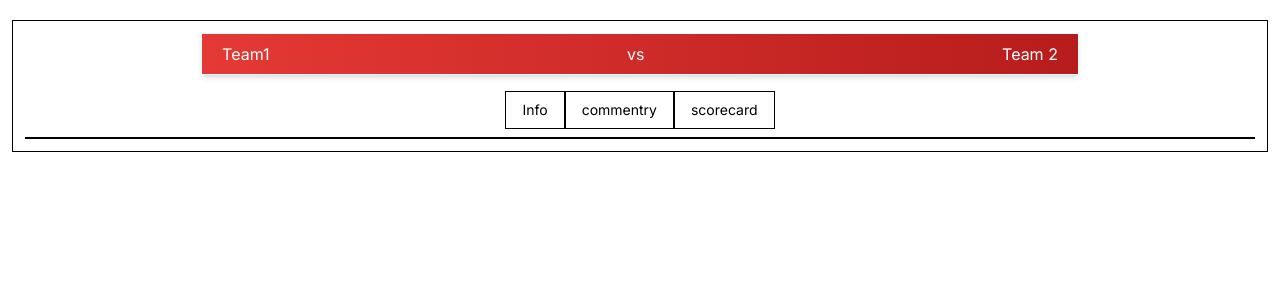
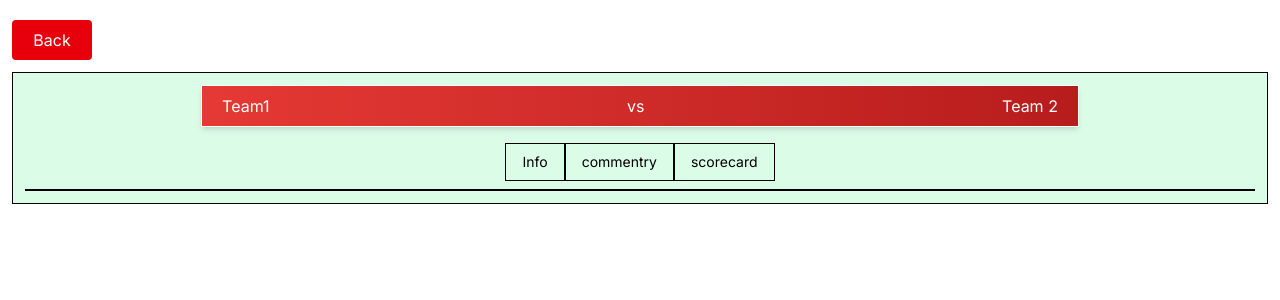
Before and after one commit to ASHISHPUNDIR12/CricketScoreTracker, a React (Vite) app in the folder frontend/: page /match/1 in a window 1280 px wide. Shown: the top 300 px of the page. Built offline with nearby package versions, Linux system fonts and the light colour scheme.

Commit message:
updated Detailed card

```diff
--- a/frontend/src/components/DetailedScoreCard.tsx
+++ b/frontend/src/components/DetailedScoreCard.tsx
@@ -1,14 +1,20 @@
 import { useState } from "react";
-import { useNavigate } from "react-router-dom";
 import Info from "./Info";
 import Commentry from "./Commentry";
 import Scoreboard from "./Scoreboard";
+import { useNavigate } from "react-router-dom";
 
 const DetailedScoreCard = ({ matchId }: { matchId: string | undefined }) => {
   const [currentState, setCurrentState] = useState<String>("info");
+  const navigate = useNavigate()
   return (
     <div>
-      <div className="border mx-3 mt-5  ">
+      <div className="bg-red-600 mt-5 w-20 ml-3 mb-3 p-2 text-center text-white rounded  " >
+        <button onClick={()=>{
+          navigate("/matches")
+        }} >Back</button>
+      </div>
+      <div className="border mx-3 bg-green-100 max-h-[50%]   ">
         <div className="flex justify-between bg-gradient-to-r from-[#e53935] to-[#b71c1c] text-white p-4  shadow-md m-auto mt-3  border w-[70%] py-2 px-5  ">
           <h1>Team1</h1>
           <p>vs</p>
@@ -48,7 +54,7 @@ const DetailedScoreCard = ({ matchId }: { matchId: string | undefined }) => {
             </li>
           </ul>
         </div>
-        <div className="text-center border mx-3 mb-3  ">
+        <div className=" border  mx-3 mb-3  ">
           {currentState === "info" && <Info />}
           {currentState === "commentry" && <Commentry />}
           {currentState === "scoreboard" && <Scoreboard />}
```
